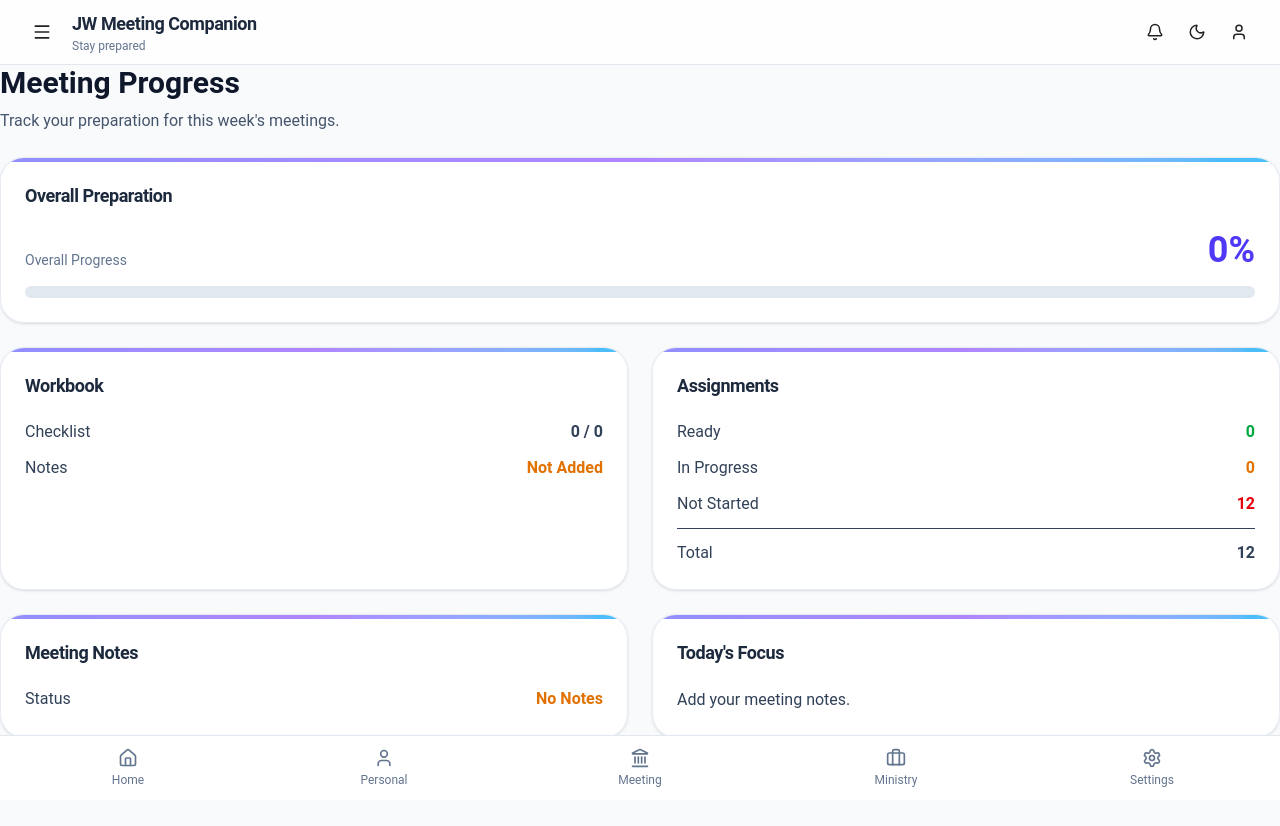
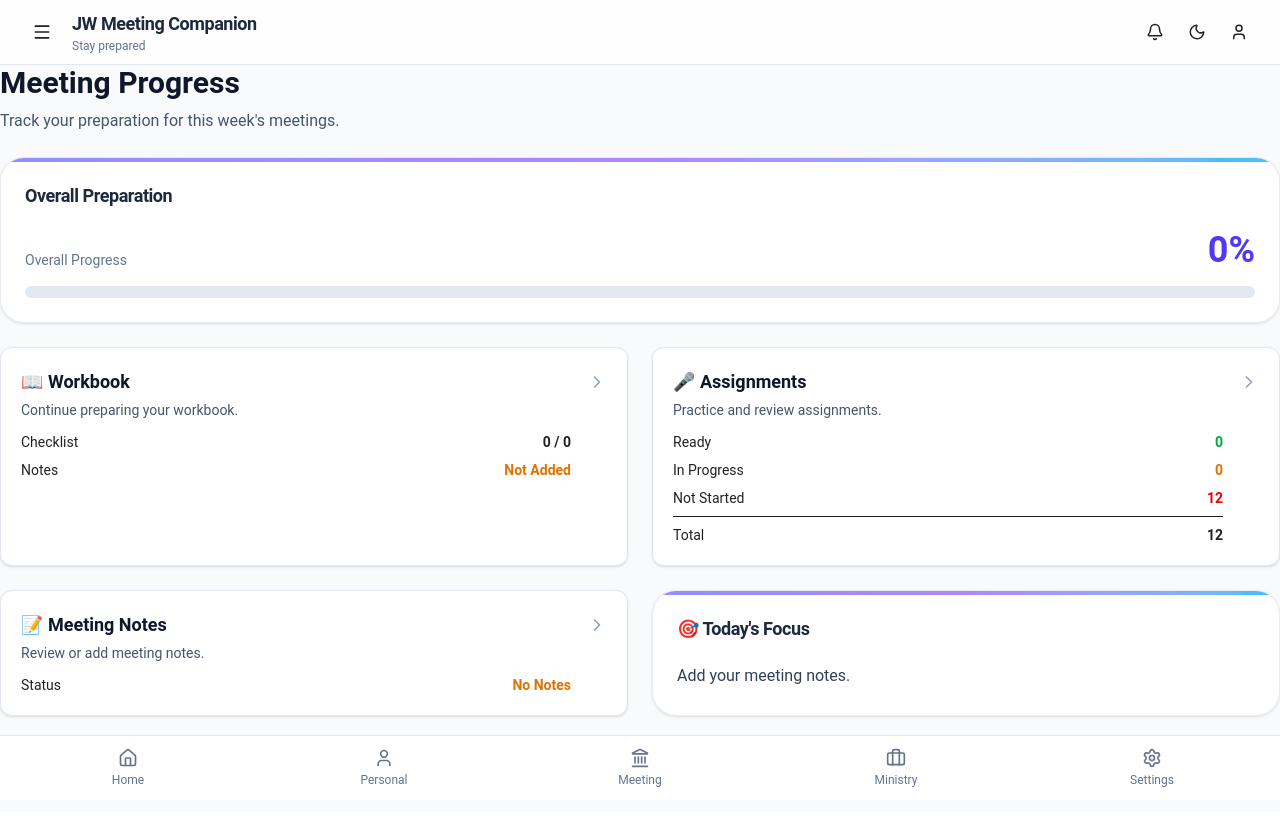
Before and after one commit to kadamsandesh28-star/jw-meeting-companion, a React (Vite) app: page /meetings/progress in a window 1280 px wide. Shown: the top 826 px of the page. Built offline with nearby package versions, Linux system fonts and the light colour scheme.

Commit message:
feat: add interactive Meeting Progress dashboard

```diff
--- /dev/null
+++ b/src/components/ui/ActionCard.tsx
@@ -0,0 +1,52 @@
+import { ChevronRight } from "lucide-react";
+import { Link } from "react-router-dom";
+
+interface ActionCardProps {
+  title: string;
+  description?: string;
+  to: string;
+  badge?: React.ReactNode;
+  children?: React.ReactNode;
+}
+
+export default function ActionCard({
+  title,
+  description,
+  to,
+  badge,
+  children,
+}: ActionCardProps) {
+  return (
+    <Link
+      to={to}
+      className="block rounded-xl border border-slate-200 bg-white p-5 shadow-sm transition-all duration-200 hover:border-indigo-300 hover:shadow-md dark:border-slate-700 dark:bg-slate-800"
+    >
+      <div className="flex items-start justify-between gap-4">
+        <div className="flex-1 space-y-3">
+          <div>
+            <div className="flex items-center gap-2">
+              <h3 className="text-lg font-semibold text-slate-900 dark:text-white">
+                {title}
+              </h3>
+
+              {badge}
+            </div>
+
+            {description && (
+              <p className="mt-1 text-sm text-slate-600 dark:text-slate-400">
+                {description}
+              </p>
+            )}
+          </div>
+
+          {children}
+        </div>
+
+        <ChevronRight
+          size={20}
+          className="mt-1 shrink-0 text-slate-400"
+        />
+      </div>
+    </Link>
+  );
+}
--- a/src/pages/meetings/MeetingProgress.tsx
+++ b/src/pages/meetings/MeetingProgress.tsx
@@ -1,5 +1,6 @@
 import { useMemo } from "react";
 import Card from "../../components/ui/Card";
+import ActionCard from "../../components/ui/ActionCard";
 import { usePlanner } from "../../contexts/PlannerContext";
 import { getMeetingProgress } from "../../services/meetingProgressService";
 
@@ -47,14 +48,18 @@
       </Card>
 
       <div className="grid gap-6 md:grid-cols-2">
-        <Card title="Workbook">
-          <div className="space-y-3">
+
+        <ActionCard
+          title="📖 Workbook"
+          description="Continue preparing your workbook."
+          to="/workbook"
+        >
+          <div className="space-y-2 text-sm">
             <div className="flex justify-between">
               <span>Checklist</span>
 
               <span className="font-semibold">
-                {progress.workbook.completed} /{" "}
-                {progress.workbook.total}
+                {progress.workbook.completed} / {progress.workbook.total}
               </span>
             </div>
 
@@ -74,10 +79,14 @@
               </span>
             </div>
           </div>
-        </Card>
+        </ActionCard>
 
-        <Card title="Assignments">
-          <div className="space-y-3">
+        <ActionCard
+          title="🎤 Assignments"
+          description="Practice and review assignments."
+          to="/assignments"
+        >
+          <div className="space-y-2 text-sm">
             <div className="flex justify-between">
               <span>Ready</span>
 
@@ -102,7 +111,7 @@
               </span>
             </div>
 
-            <div className="border-t pt-3 dark:border-slate-700 flex justify-between">
+            <div className="flex justify-between border-t pt-2 dark:border-slate-700">
               <span>Total</span>
 
               <span className="font-semibold">
@@ -110,10 +119,14 @@
               </span>
             </div>
           </div>
-        </Card>
+        </ActionCard>
 
-        <Card title="Meeting Notes">
-          <div className="flex items-center justify-between">
+        <ActionCard
+          title="📝 Meeting Notes"
+          description="Review or add meeting notes."
+          to="/meetings/notes"
+        >
+          <div className="flex items-center justify-between text-sm">
             <span>Status</span>
 
             <span
@@ -128,13 +141,14 @@
                 : "No Notes"}
             </span>
           </div>
-        </Card>
+        </ActionCard>
 
-        <Card title="Today's Focus">
+        <Card title="🎯 Today's Focus">
           <p className="leading-relaxed">
             {progress.todaysFocus}
           </p>
         </Card>
+
       </div>
     </div>
   );
```
